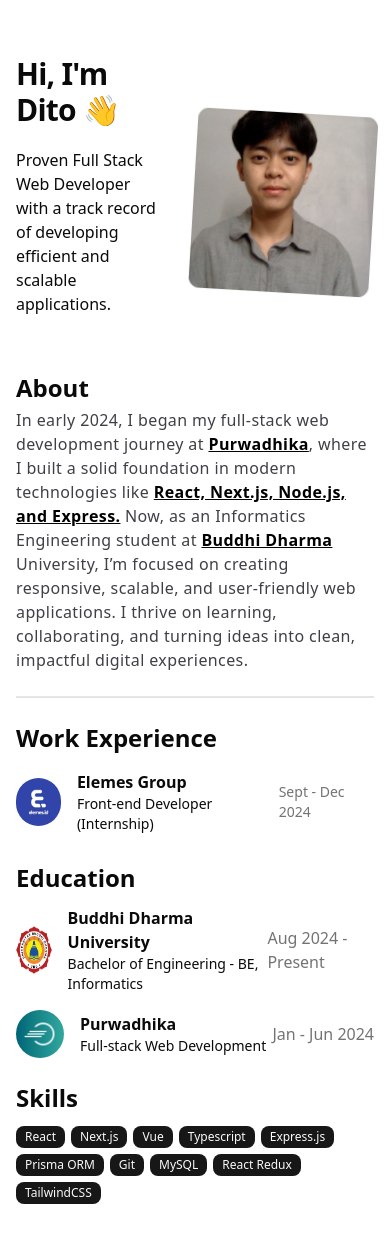
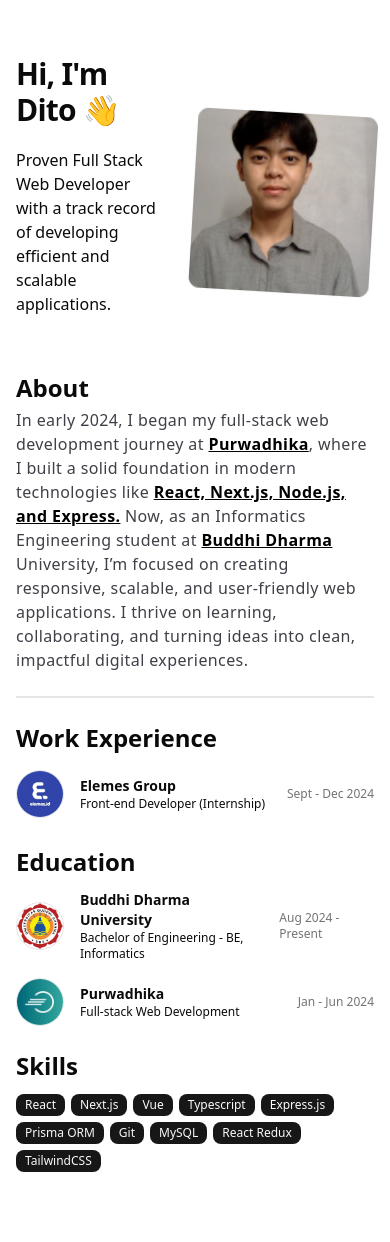
Before and after one commit to ditonatael/dito-portfolio, a Next.js app: page / in a window 390 px wide. Shown: the top 1242 px of the page. Built offline with nearby package versions, Linux system fonts and the light colour scheme.

Commit message:
fix: badge, work and education responsive text

```diff
--- a/src/components/Education/index.tsx
+++ b/src/components/Education/index.tsx
@@ -27,26 +27,30 @@
               className="flex justify-between items-center w-full group"
             >
               <div className="flex items-center gap-4">
-                <div className="size-12 relative">
+                <div className="min-h-12 min-w-12 relative rounded-full">
                   <Image
                     src={item.logo}
                     alt="Education Logo"
                     fill
                     loading="lazy"
                     quality={100}
-                    className="rounded-full"
+                    className="rounded-full border "
                     sizes="full"
                   />
                 </div>
                 <div className="flex flex-col">
-                  <h3 className="font-semibold text-base inline-flex items-center">
+                  <h3 className="font-semibold text-sm md:text-base inline-flex items-center">
                     {item.univ}
                     <ChevronDownIcon className="size-4 transform transition-all duration-300 -rotate-90 -translate-x-0.5 opacity-0 group-hover:translate-x-0.5 group-hover:opacity-100 group-data-[state=open]:rotate-0" />
                   </h3>
-                  <span className="font-light text-sm">{item.studyField}</span>
+                  <span className="font-light text-xs md:text-sm">
+                    {item.studyField}
+                  </span>
                 </div>
               </div>
-              <div className="text-muted-foreground">{item.date}</div>
+              <div className="text-muted-foreground text-xs md:text-base">
+                {item.date}
+              </div>
             </div>
           );
         })}
--- a/src/components/WorkExperience/index.tsx
+++ b/src/components/WorkExperience/index.tsx
@@ -16,28 +16,30 @@
           <AccordionTrigger className="group hover:cursor-pointer">
             <div className="flex justify-between items-center w-full">
               <div className="flex items-center gap-4">
-                <div className="size-12 relative">
+                <div className="min-h-12 min-w-12 relative rounded-full">
                   <Image
                     src={"/assets/work/elemes-icon.webp"}
                     alt="company logo"
                     fill
                     loading="lazy"
                     quality={100}
-                    className="rounded-full"
+                    className="rounded-full border"
                     sizes="full"
                   />
                 </div>
                 <div className="flex flex-col">
-                  <h3 className="font-semibold text-base inline-flex items-center">
+                  <h3 className="font-semibold text-sm md:text-base inline-flex items-center">
                     Elemes Group
                     <ChevronDownIcon className="size-4 transform transition-all duration-300 -rotate-90 -translate-x-0.5 opacity-0 group-hover:translate-x-0.5 group-hover:opacity-100 group-data-[state=open]:rotate-0" />
                   </h3>
-                  <span className="font-light text-sm">
+                  <span className="font-light text-xs md:text-sm">
                     Front-end Developer {"(Internship)"}
                   </span>
                 </div>
               </div>
-              <div className="text-muted-foreground">Sept - Dec 2024</div>
+              <div className="text-muted-foreground text-xs md:text-base">
+                Sept - Dec 2024
+              </div>
             </div>
           </AccordionTrigger>
           <AccordionContent className="pl-16 text-justify tra">
--- a/src/components/ui/badge.tsx
+++ b/src/components/ui/badge.tsx
@@ -5,7 +5,7 @@
 import { cn } from "~/lib/utils";
 
 const badgeVariants = cva(
-  "inline-flex items-center justify-center rounded-md border px-2 py-0.5 text-xs font-medium w-fit whitespace-nowrap shrink-0 [&>svg]:size-3 gap-1  focus-visible:border-ring focus-visible:ring-ring/50 focus-visible:ring-[3px] aria-invalid:ring-destructive/20 dark:aria-invalid:ring-destructive/40 aria-invalid:border-destructive transition-[color,box-shadow] overflow-hidden",
+  "inline-flex items-center justify-center rounded-md border px-2 py-0.5 text-xs font-medium w-fit whitespace-nowrap shrink-0 [&>svg]:size-3 gap-1 [&>svg]:pointer-events-none focus-visible:border-ring focus-visible:ring-ring/50 focus-visible:ring-[3px] aria-invalid:ring-destructive/20 dark:aria-invalid:ring-destructive/40 aria-invalid:border-destructive transition-[color,box-shadow] overflow-hidden",
   {
     variants: {
       variant: {
```
